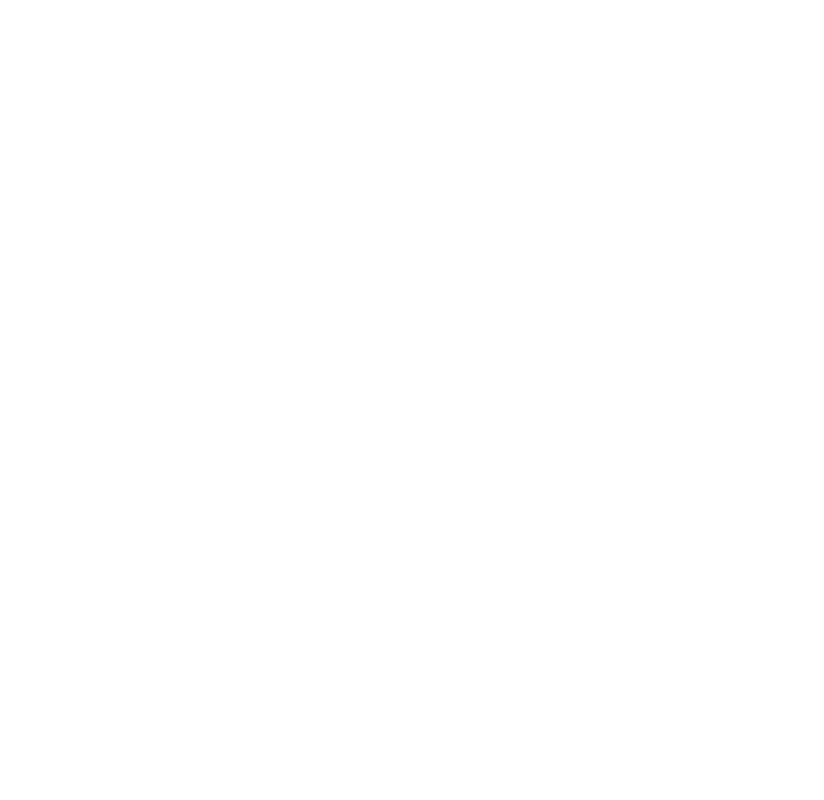
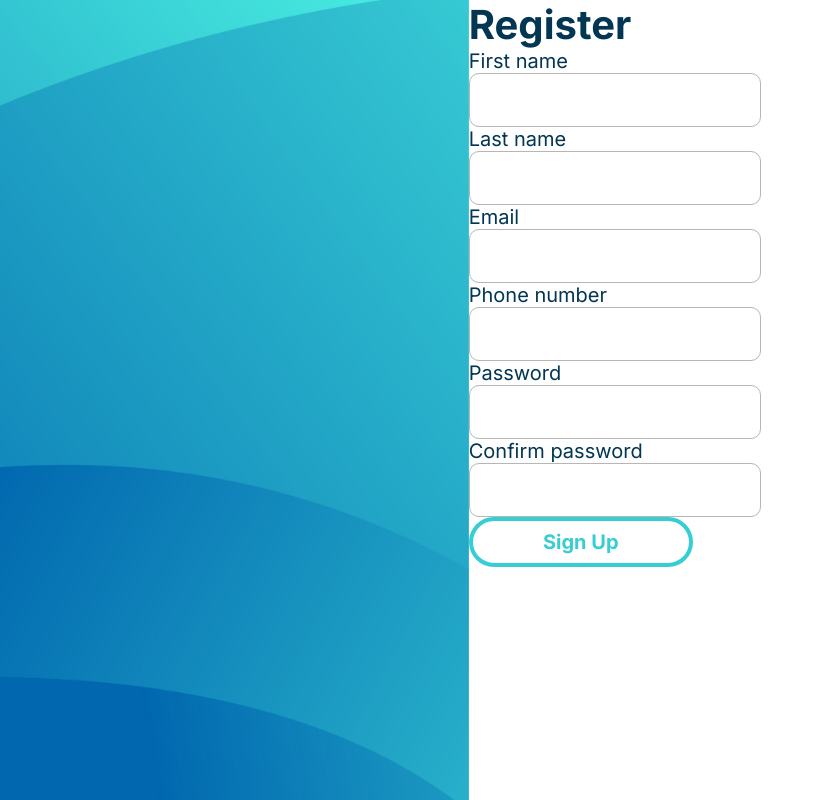
Before and after one commit to Adidans/Sign-Up-form, a plain HTML site: page index.html in a window 1280 px wide. Shown: the whole page, without its empty margins (0-824 px from the left). Drawn offline with Linux system fonts and the light colour scheme.

Commit message:
Finish form html

```diff
--- a/index.html
+++ b/index.html
@@ -8,6 +8,40 @@
     <link rel="stylesheet" href="styles.css">
 </head>
 <body>
-
+    <div class="container">
+        <img src="background.png" alt="background">
+        <div class="form-container">
+            <div class="form">
+                <form>
+                    <h1>Register</h1>
+                    <div class="form-input">
+                        <label for="first_name">First name</label>
+                        <input type="text" name="first_name" id="first_name">
+                    </div>
+                    <div class="form-input">
+                        <label for="last_name">Last name</label>
+                        <input type="text" name="last_name" id="last_name">
+                    </div>
+                    <div class="form-input">
+                        <label for="email">Email</label>
+                        <input type="email" name="email" id="email">
+                    </div>
+                    <div class="form-input">
+                        <label for="phone">Phone number</label>
+                        <input type="tel" name="phone" id="phone">
+                    </div>
+                    <div class="form-input">
+                        <label for="password">Password</label>
+                        <input type="password" name="password" id="password">
+                    </div>
+                    <div class="form-input">
+                        <label for="confirm-password">Confirm password</label>
+                        <input type="password" name="confirm-password" id="confirm-password">
+                    </div>
+                    <button type="submit">Sign Up</button>
+                </form>
+            </div>
+        </div>
+    </div>
 </body>
 </html>
--- a/styles.css
+++ b/styles.css
@@ -0,0 +1,49 @@
+@import url('https://fonts.googleapis.com/css2?family=Inter:wght@400;700&display=swap');
+
+*{
+    --primary-dark: #033653;
+    --gray-border: #b6b6b6;
+    font-family: 'Inter', sans-serif;
+    margin: 0;
+}
+
+.container{
+    display: flex;
+    height: 100vh;
+}
+
+h1{
+    font-weight: 700;
+    font-size: 40px;
+    color: var(--primary-dark);
+}
+
+label{
+    font-weight: 400;
+    font-size: 20px;
+    color: var(--primary-dark);
+}
+
+.form-input{
+    display: flex;
+    flex-direction: column;
+}
+
+input{
+    border: 1px solid var(--gray-border);
+    border-radius: 10px;
+    height: 50px;
+    width: 286px;
+    font-size: 20px;/*gotta edit this later*/
+}
+
+button{
+    width: 224px;
+    height: 50px;
+    background-color: #ffffff;
+    border: 4px solid #36cdd4;
+    border-radius: 25px;
+    font-weight: 700;
+    font-size: 20px;
+    color: #36cdd4;
+}
```
Also changed, not shown: background.png (renamed from background wavebackground.png).
